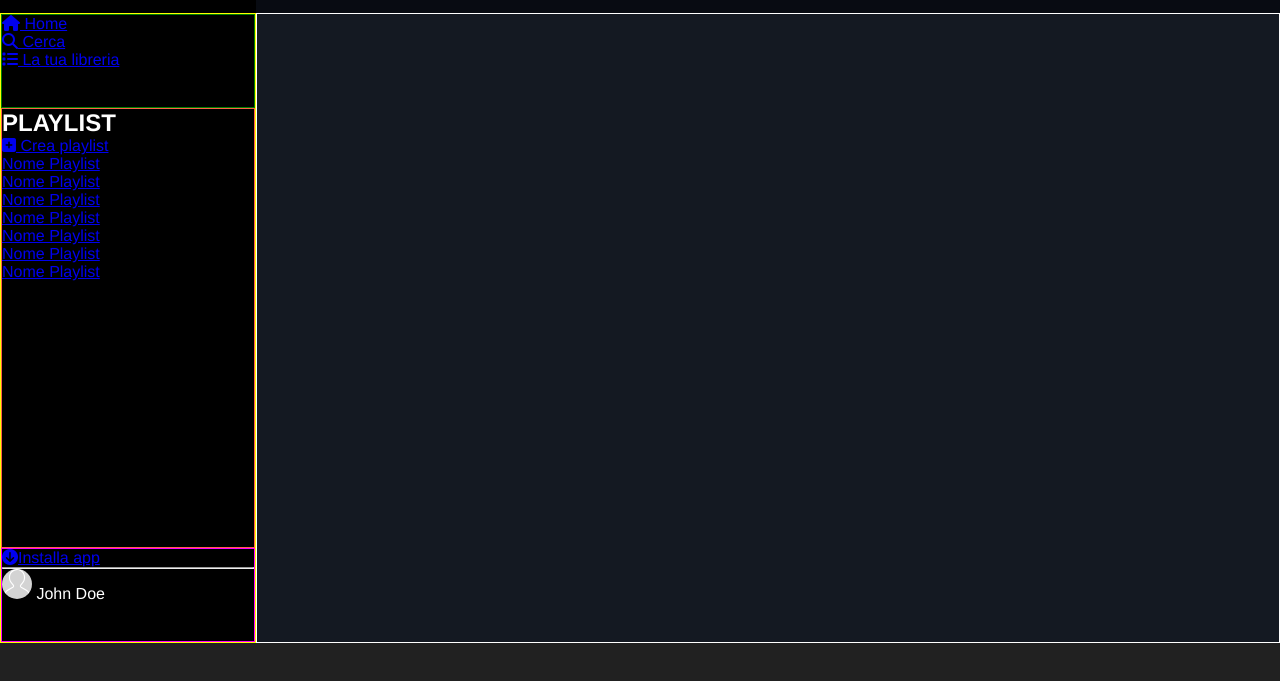
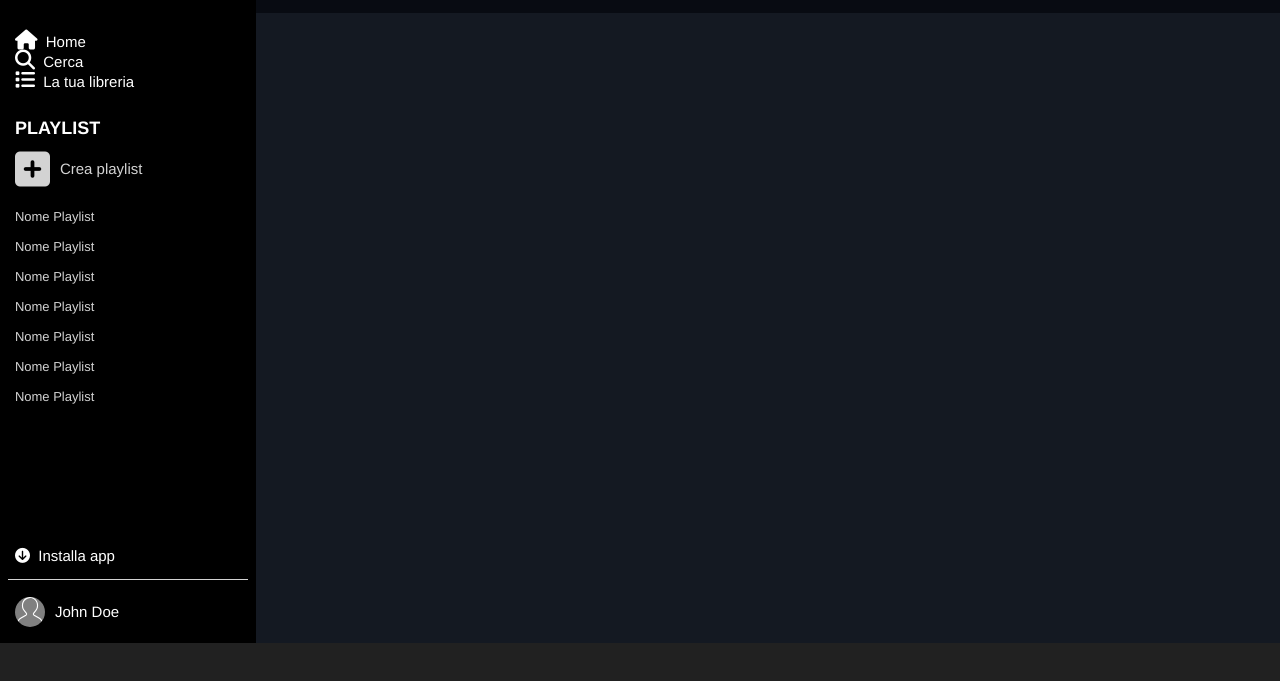
Before and after one commit to Mattia2119/html-css-spotifyweb, a plain HTML site: page index.html in a window 1280 px wide. Shown: the part 67-748 px from the top of the page. Drawn offline with Linux system fonts and the light colour scheme.

Commit message:
sidebar agg.

```diff
--- a/index.html
+++ b/index.html
@@ -24,15 +24,19 @@
 
                 <div class="links">
                     <ul>
-                        <li><a href="#"><i class="fas fa-home"></i>&nbsp;Home</a></li>
-                        <li><a href="#"><i class="fas fa-search"></i>&nbsp;Cerca</a></li>
-                        <li><a href="#"><i class="fas fa-list"></i>&nbsp;La tua libreria</a></li>
+                        <li><a href="#"><i class="fas fa-home"></i><span>&nbsp;&nbsp;Home</span></a></li>
+                        <li><a href="#"><i class="fas fa-search"></i><span>&nbsp;&nbsp;Cerca</span></a></li>
+                        <li><a href="#"><i class="fas fa-list"></i><span>&nbsp;&nbsp;La tua libreria</span></a></li>
                     </ul>
                 </div>
 
                 <div class="playlist">
                     <h2>PLAYLIST</h2>
-                    <a href="#"><i class="fas fa-plus-square"></i>&nbsp;Crea playlist</a>
+
+                    <div class="box">
+                    <a id="btn-add"href="#"><i class="fas fa-plus-square"></i><span class="btn-add-text">Crea playlist</span></a>
+                    </div>
+
                     <ul>
                         <li><a href="#">Nome Playlist</a></li>
                         <li><a href="#">Nome Playlist</a></li>
@@ -46,9 +50,11 @@
                 </div>
 
                 <div class="install-section">
-                    <a href="#"><i class="fas fa-arrow-circle-down"></i>Installa app</a>
-                    <hr>
-                    <img src="img/profile.svg" alt="">
+                    <a href="#"><i class="fas fa-arrow-circle-down"></i>&nbsp;&nbsp;Installa app</a>
+                </div>
+
+                <div class="account-section">
+                    <img src="img/profile.svg" alt="photo-account">
                     <span>John Doe</span>
                 </div>
 
--- a/style.css
+++ b/style.css
@@ -14,12 +14,17 @@ main::after {
     content: "";
 }
 
+.box {
+    display: flex;
+}
+
 /*------SIDEBAR-------*/
 #side-bar {
     float: left;
     height:calc(100vh - 90px);
     width: 20%;
     background-color: black;
+    font-size: 15px;
 }
 
 #logo {
@@ -37,34 +42,104 @@ main::after {
 
 .actions-list {
     height: calc(100% - 80px);
-    border: 1px solid yellow;
+    padding: 0 3%;
 }
+
+/*Links section*/
 
 .links {
   height: 15%;
-  border: solid 1px green;
+  display: flex;
+  align-items: center;
+  padding: 0 3%;
 }
 
+.links i {
+    font-size: 20px;
+}
+
+.links ul {
+    list-style: none;
+}
+
+.links ul li a {
+    text-decoration: none;
+    color: white;
+}
+
+/*Playlist section*/
+
 .playlist {
-    height: 70%;
-    border: solid 1px tomato;
+    height: 65%;
     display: flex;
     flex-direction: column;
     color: white;
+    padding: 10px 3%;
 }
 
-.install-section {
-    height: 15%;
-    border: 1px solid fuchsia;
-    color: white;
+.playlist .box {
+    margin-bottom: 10px;
 }
 
-.install-section img {
+.btn-add,.fa-plus-square {
+    font-size: 40px;
+    margin-bottom: 20px;
+    transform: translateY(25%);
+}
+
+.btn-add-text {
+    margin-left: 10px;
+}
+
+.playlist h2 {
+    font-size: 18px;
+}
+
+.playlist ul li {
+    padding-bottom: 15px;
+    font-size: 13px;
+    list-style: none;
+}
+
+.playlist a {
+    text-decoration: none;
+    list-style: none;
+    color: lightgray;
+}
+
+/*Install section*/
+
+.install-section {
+    height: 10%;
+    border-bottom: 1px solid lightgray;
+    display:flex;
+    align-items: flex-end;
+    padding-bottom: 15px;
+    padding-left: 3%;
+}
+
+.install-section a {
+    color: white;
+    text-decoration: none;
+}
+
+/*account section*/
+
+.account-section {
+    height: 10%;
+    display: flex;
+    align-items: center;
+    color: white;
+    padding: 0 3%;
+}
+
+.account-section img {
     height: 30px;
     width: 30px;
     color: white;
-    background-color: lightgray;
+    background-color: gray;
     border-radius: 30px;
+    margin-right: 10px;
 }
 
 
@@ -78,7 +153,6 @@ main::after {
 }
 
 .content-row {
-    border: 1px solid white;
     height: calc(100% - 80px);
     display: flex;
 }
```
